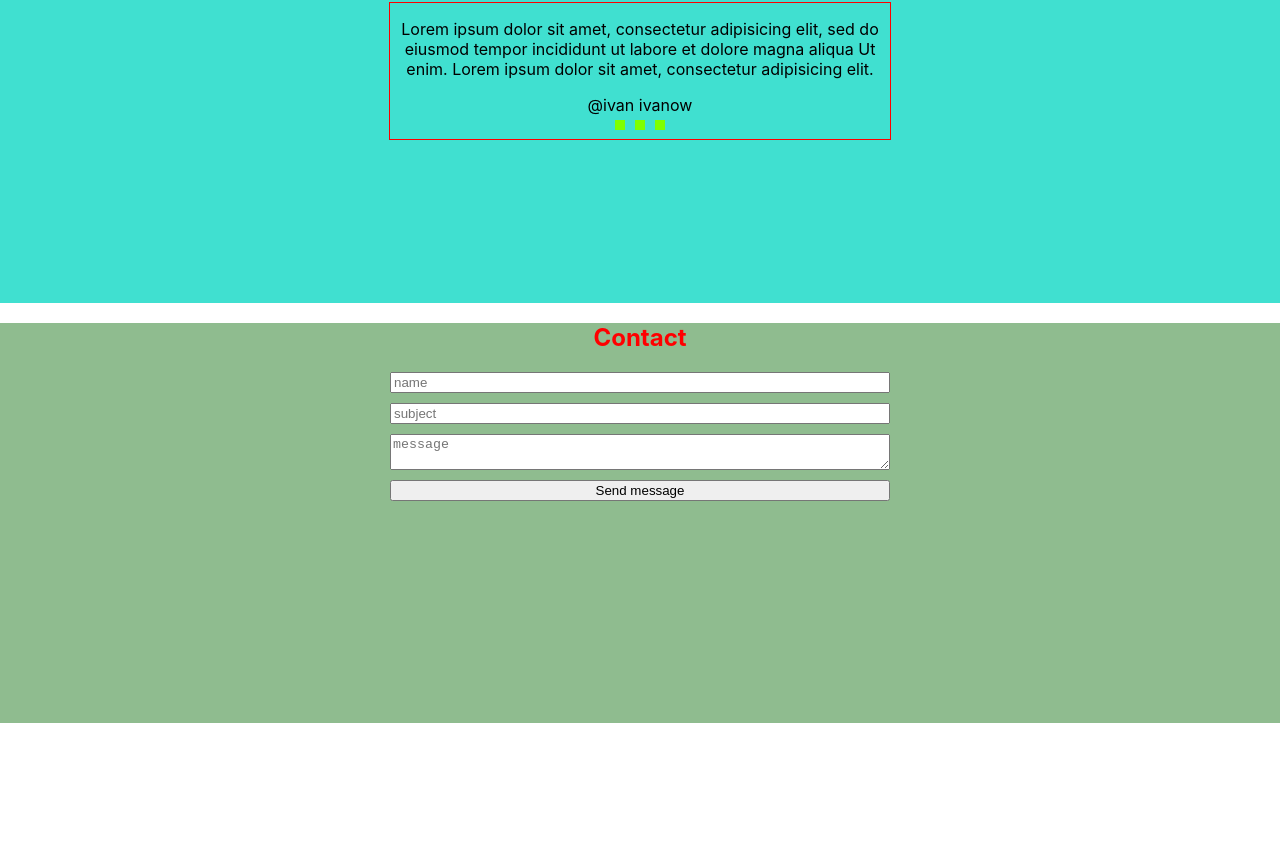
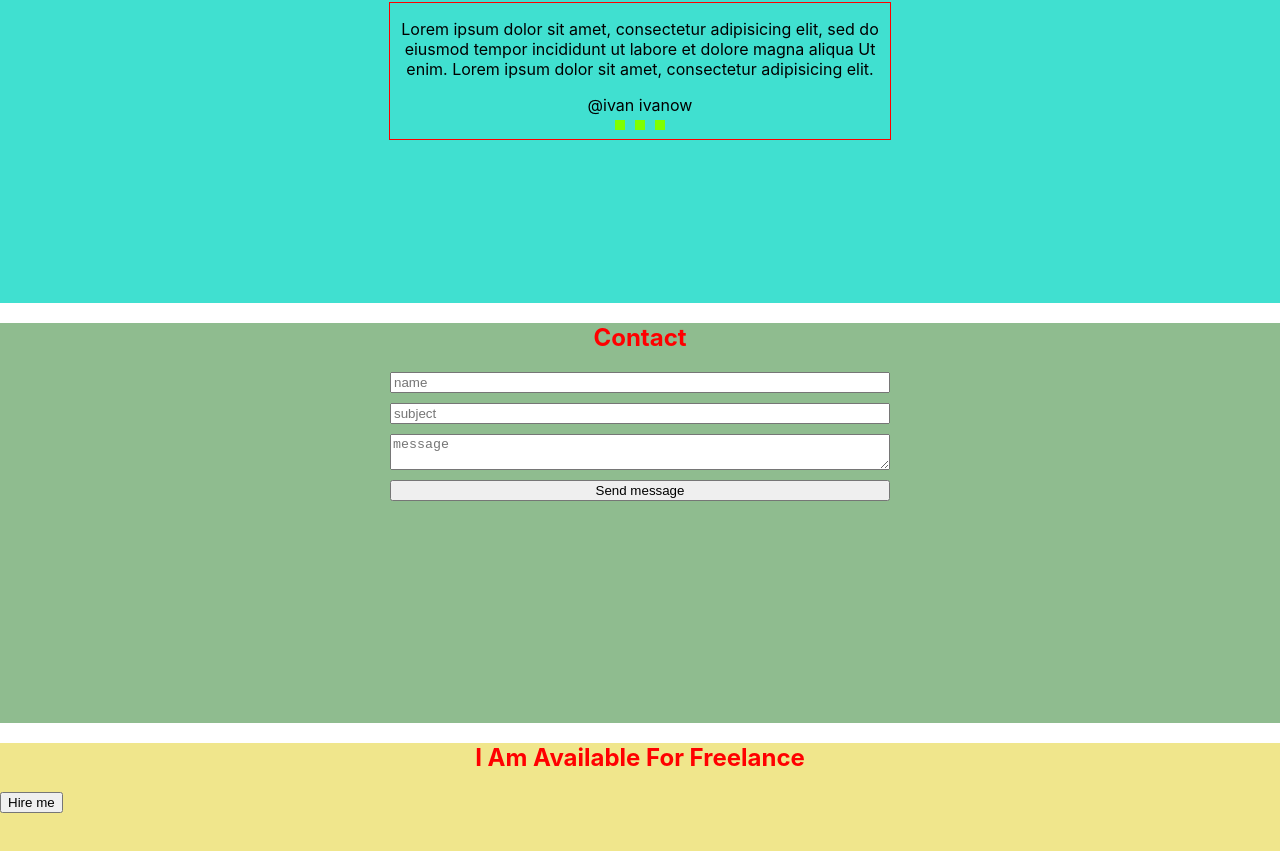
Before and after one commit to DubavetsOlga/incubator, a React app in the folder portfolio-start-project-main/: page / in a window 1280 px wide. Shown: the part 2611-3462 px from the top of the page. Before the commit the page ends 3334 px from the top, so only its background shows below. Built offline with nearby package versions, Linux system fonts and the light colour scheme.

Commit message:
Added slogan section

```diff
--- a/portfolio-start-project-main/src/App.tsx
+++ b/portfolio-start-project-main/src/App.tsx
@@ -3,6 +3,7 @@
 import { Contact } from './layout/sections/contact/Contact';
 import { Main }   from './layout/sections/main/Main';
 import { Skills } from './layout/sections/skills/Skills';
+import { Slogan } from './layout/sections/slogan/Slogan';
 import { Testimony } from './layout/sections/testimony/Testimony';
 import { Works } from './layout/sections/works/Works';
 
@@ -15,6 +16,7 @@
             <Works/>
             <Testimony/>
             <Contact/>
+            <Slogan/>
         </div>
     );
 }
--- /dev/null
+++ b/portfolio-start-project-main/src/layout/sections/slogan/Slogan.tsx
@@ -0,0 +1,18 @@
+import React from "react";
+import styled from "styled-components";
+import { SectionTitle } from "../../../components/SectionTitle";
+import { Button } from "../../../components/Button";
+
+export const Slogan = () => {
+    return (
+        <StyledSlogan>
+            <SectionTitle>I Am Available For Freelance</SectionTitle>
+            <Button>Hire me</Button>
+        </StyledSlogan>
+    );
+};
+
+const StyledSlogan = styled.section`
+    min-height: 30vh;
+    background-color: khaki;
+`;
```
